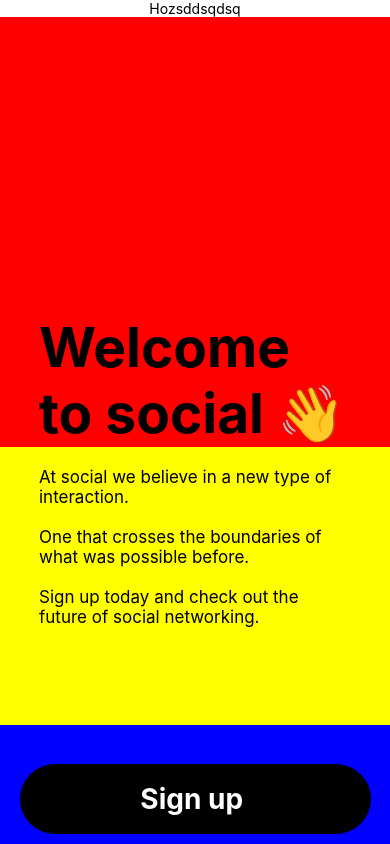
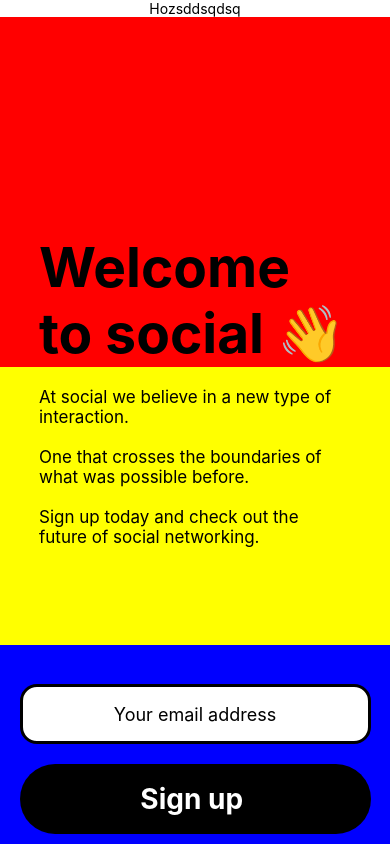
Before and after one commit to yslaoui/reactNativSocialBasicUI, a React Native app: screen / in a window 390 px wide. Built offline with nearby package versions, Linux system fonts and the light colour scheme.

Commit message:
email input

```diff
--- a/App.js
+++ b/App.js
@@ -1,5 +1,5 @@
 import { StatusBar } from 'expo-status-bar';
-import { SafeAreaView, StyleSheet, Text, View, ImageBackground, TouchableOpacity } from 'react-native';
+import { SafeAreaView, StyleSheet, Text, View, ImageBackground, TouchableOpacity, TextInput } from 'react-native';
 
 export default function App() {
   return (
@@ -21,6 +21,11 @@ export default function App() {
               </Text>
             </View>
             <View style={styles.signUpContainer}>
+              <TextInput
+                style={styles.emailInput}
+                value = "Your email address"
+              >
+              </TextInput>
               <TouchableOpacity style={styles.signUp}>
                 <Text style={styles.signUpText}>Sign up </Text>
               </TouchableOpacity>
@@ -100,6 +105,22 @@ const styles = StyleSheet.create({
     fontSize: 28
   },
 
+  emailInput:
+  {
+    borderWidth: 3,
+    borderRadius: 17,
+    borderColor: "black",
+    width: "90%",
+    height: 60,
+    marginLeft: "5%",
+    marginRight: "5%",
+    marginBottom: 20,
+    paddingLeft: "10%",
+    paddingRight: "10%",
+    textAlign: "center",
+    fontSize: 18,
+    backgroundColor: "white"
+  },
 
   bodyText:
   {
```
